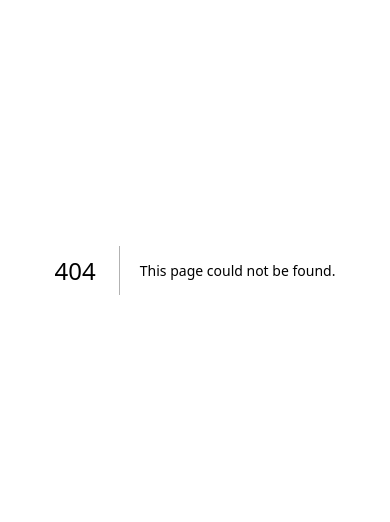
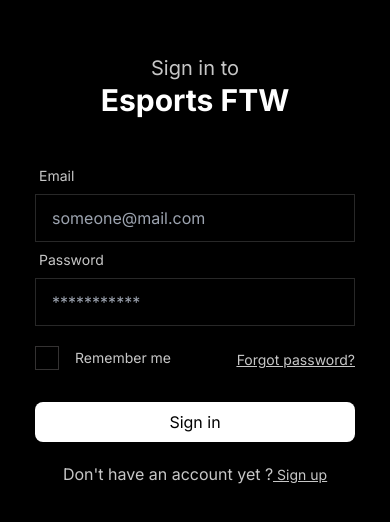
Before and after one commit to b14ck0ps/esports-ftw-frontend, a Next.js app: page /login in a window 390 px wide. Before the commit this address had no page. Shown: the part 152-674 px from the top of the page. Built offline with nearby package versions, Linux system fonts and the light colour scheme.

Commit message:
[mobile] login page

```diff
--- /dev/null
+++ b/src/app/(auth)/login/page.tsx
@@ -0,0 +1,52 @@
+import Link from "next/link";
+
+export default function page() {
+    return (
+        <>
+            <main className="flex flex-col justify-center items-center h-screen">
+
+                <section className="text-center mb-10">
+                    <span className="text-xl">Sign in to</span> <br />
+                    <h1 className="text-3xl font-bold text-white">Esports FTW</h1>
+                </section>
+
+                <form className="w-80">
+                    <div className="form-control w-full">
+                        <label className="label">
+                            <span className="label-text">Email</span>
+                        </label>
+                        <input type="email" placeholder="someone@mail.com" className="input input-bordered w-full" />
+                    </div>
+                    <div className="form-control w-full">
+                        <label className="label">
+                            <span className="label-text">Password</span>
+                        </label>
+                        <input type="password" placeholder="***********" className="input input-bordered w-full" />
+                    </div>
+                    <div className="flex justify-between items-end">
+                        <div className="mt-5">
+                            <label className="flex gap-4 items-center">
+                                <input type="checkbox" className="checkbox checkbox-primary" />
+                                <span className="label-text ">Remember me</span>
+                            </label>
+                        </div>
+                        <div className="underline label-text">
+                            <Link href='/forgot' > Forgot password?</Link>
+                        </div>
+                    </div>
+                    <button className=" w-full bg-white py-2 mt-8 rounded-lg text-black">
+                        Sign in
+                    </button>
+                </form>
+
+                <div className="mt-5">
+                    Don't have an account yet ?
+                    <span className="underline label-text">
+                        <Link href='/registration' > Sign up </Link>
+                    </span>
+                </div>
+
+            </main>
+        </>
+    )
+}
```
Also changed, not shown: public/esports-ftw.png (added).
